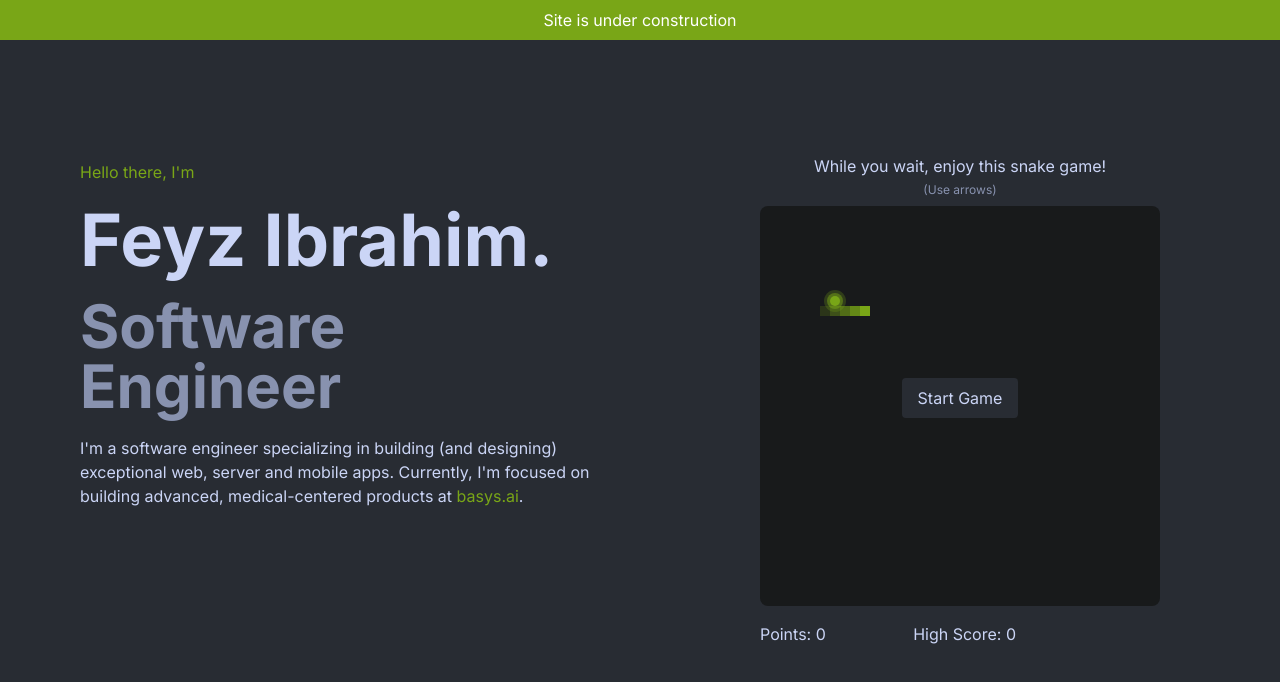
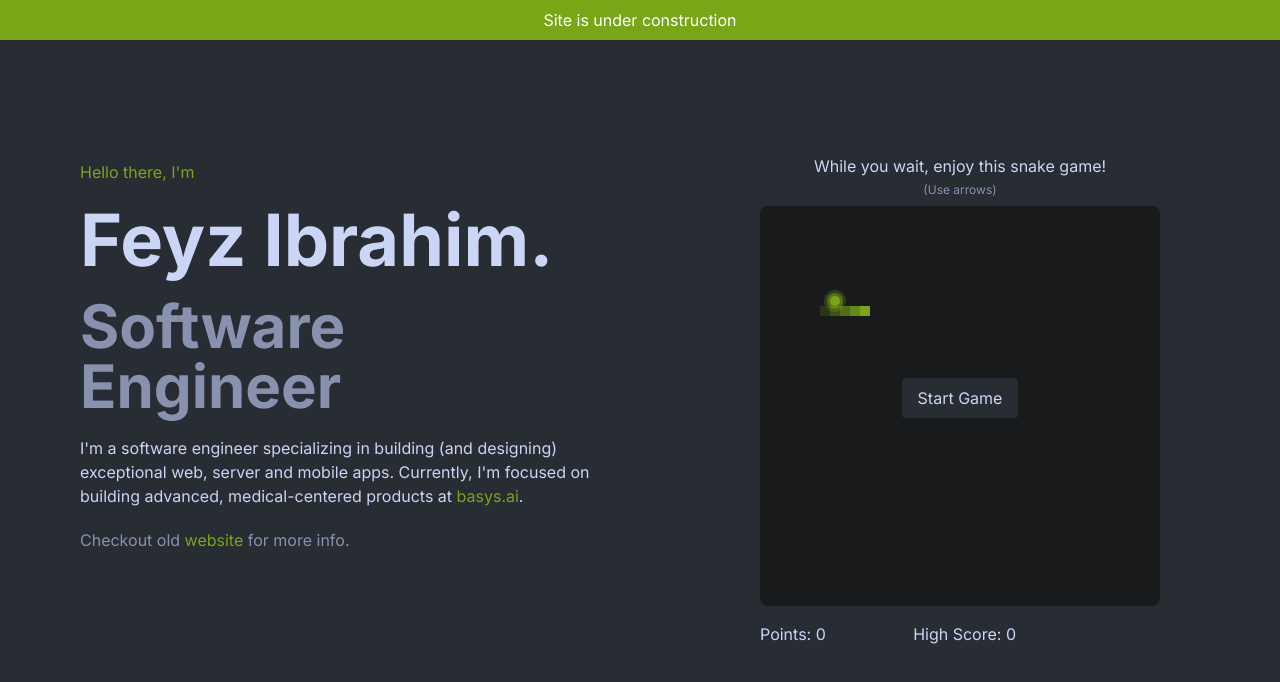
Before and after one commit to feyzibrahim/personal-portfolio-v2, a Next.js app: page / in a window 1280 px wide. Shown: the top 682 px of the page. Built offline with nearby package versions, Linux system fonts and the light colour scheme.

Commit message:
feat: added the link to old website

```diff
--- a/src/app/page.tsx
+++ b/src/app/page.tsx
@@ -171,6 +171,17 @@
 					</Link>
 					.
 				</h3>
+				<p className="text-foreground-secondary">
+					Checkout old{" "}
+					<Link
+						className="text-primary hover:underline"
+						href="https://v1-feyz-ibrahim.vercel.app/"
+						target="_blank"
+					>
+						website
+					</Link>{" "}
+					for more info.
+				</p>
 			</div>
 			<div className="h-full lg:flex items-center justify-center hidden">
 				<div>
```
